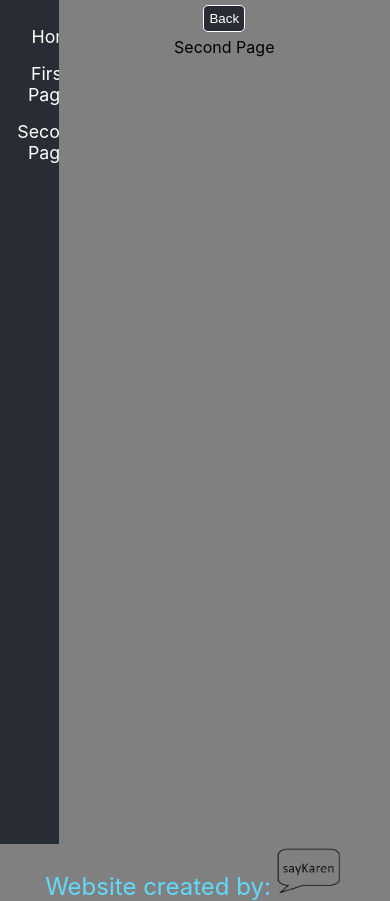
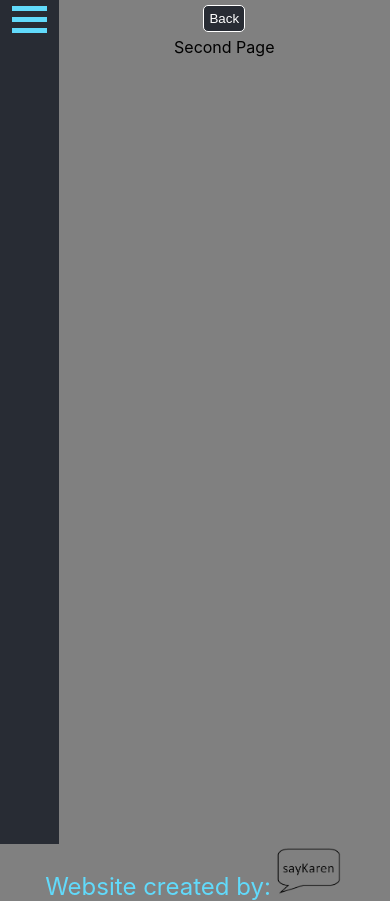
Before and after one commit to saykaren/websiteTemplate, a React (Create React App) app: page /Secondpage in a window 390 px wide. Built offline with nearby package versions, Linux system fonts and the light colour scheme.

Commit message:
made the navigation hamburger work

```diff
--- a/src/components/App.js
+++ b/src/components/App.js
@@ -1,11 +1,11 @@
 import React from 'react';
-import logo from './../assets/logo.svg';
 import './app/styling/App.scss';
 import './app/styling/navigation.scss';
 import {BrowserRouter as Router, Route, Switch, Link} from 'react-router-dom';
 import FirstPage from './app/pages/FirstPage';
 import SecondPage from './app/pages/SecondPage';
 import Footer from './app/pages/Footer';
+import Hamburger from './app/resources/hamburger';
 
 
 const App = () => {
@@ -13,17 +13,7 @@ const App = () => {
     <Router>
       <div className="App">
         <header className="App-header">
-          <ul>
-            <li>
-              <Link to="/">Home</Link>
-            </li>
-            <li>
-              <Link to="/Firstpage">First Page</Link>
-            </li>
-            <li>
-              <Link to="/Secondpage">Second Page</Link>
-            </li>
-          </ul>
+          <Hamburger />
         </header>
         <section id="main">
           <Switch>
--- a/src/components/app/pages/FirstPage.js
+++ b/src/components/app/pages/FirstPage.js
@@ -12,6 +12,7 @@ const FirstPage = () =>{
         <>
             <button onClick={goBackHistory}>Back</button>
             <div>First Page</div>
+
         </>
     );
 }
--- /dev/null
+++ b/src/components/app/resources/hamburger.js
@@ -0,0 +1,49 @@
+import React, {useState} from 'react';
+import './../styling/ham.scss';
+import {BrowserRouter as Router, Route, Switch, Link} from 'react-router-dom';
+
+
+const Hamburger = () =>{
+    const [navigation, setNavigation] = useState(false);
+    const activateNavigation = (x) =>{
+        navigation ? setNavigation(false) : setNavigation(true);
+    }
+
+    let ham1ClassName = "hamburger1";
+    let ham2ClassName = "hamburger2";
+    let ham3ClassName = "hamburger3";
+    let navigationList = "hiddenNavigation";
+
+    if(navigation === true){
+        ham1ClassName = "changehamburger1";
+        ham2ClassName = "changehamburger2";
+        ham3ClassName = "changehamburger3";
+        navigationList = "activeNavigation";
+    }
+
+
+
+    return(
+        <header className="App-header">
+            <div className="hamContainer" onClick={activateNavigation}>
+                <div className={ham1ClassName}></div>
+                <div className={ham2ClassName}></div>
+                <div className={ham3ClassName}></div>
+            </div>
+        <ul>
+          <li className={navigationList}>
+            <Link to="/">Home</Link>
+          </li>
+          <li className={navigationList}>
+            <Link to="/Firstpage">First Page</Link>
+          </li>
+          <li className={navigationList}>
+            <Link to="/Secondpage">Second Page</Link>
+          </li>
+        </ul>
+      </header>
+
+    )
+}
+
+export default Hamburger;
--- a/src/components/app/styling/App.scss
+++ b/src/components/app/styling/App.scss
@@ -10,7 +10,12 @@
     height: 40vmin;
   }
 
-
+  .hamburger {
+    width: 35px;
+    height: 5px;
+    background-color: black;
+    margin: 6px 0;
+}
 
   #main{
     background-color: $secondary-color;
--- /dev/null
+++ b/src/components/app/styling/ham.scss
@@ -0,0 +1,44 @@
+@import './variables.scss';
+
+.hamContainer {
+    display: inline-block;
+    cursor: pointer;
+}
+
+.hamburger1, .hamburger2, .hamburger3 {
+    width: 35px;
+    height: 5px;
+    background-color: $highlight-color;
+    margin: 6px 0;
+    transition: 0.4s;
+}
+
+/*Rotate first bar */
+.changehamburger1 {
+    width: 35px;
+    height: 5px;
+    background-color: $highlight-color;
+    margin: 6px 0;
+    transition: 0.4s;
+    -webkit-transform: rotate(-45deg) translate(-9px, 6px);
+    transform: rotate(-45deg) translate(-9px, 6px);
+}
+
+.changehamburger2 {
+    width: 35px;
+    height: 5px;
+    background-color: $highlight-color;
+    margin: 6px 0;
+    transition: 0.4s;
+    opacity: 0;
+}
+
+.changehamburger3 {
+    width: 35px;
+    height: 5px;
+    background-color: $highlight-color;
+    margin: 6px 0;
+    transition: 0.4s;
+    -webkit-transform: rotate(45deg) translate(-8px, -8px);
+    transform: rotate(45deg) translate(-8px, -8px);
+}
--- a/src/components/app/styling/navigation.scss
+++ b/src/components/app/styling/navigation.scss
@@ -13,14 +13,19 @@
     text-decoration: none;
   }
 
-li{
+
+  a {
+    text-decoration: none;
+    color: white;
+  }
+
+  .activeNavigation {
     list-style-type: none;
     display: flex;
     justify-content: flex-end;
     padding: 0.5rem;
   }
 
-  a {
-    text-decoration: none;
-    color: white;
+  .hiddenNavigation {
+      opacity: 0;
   }
```
